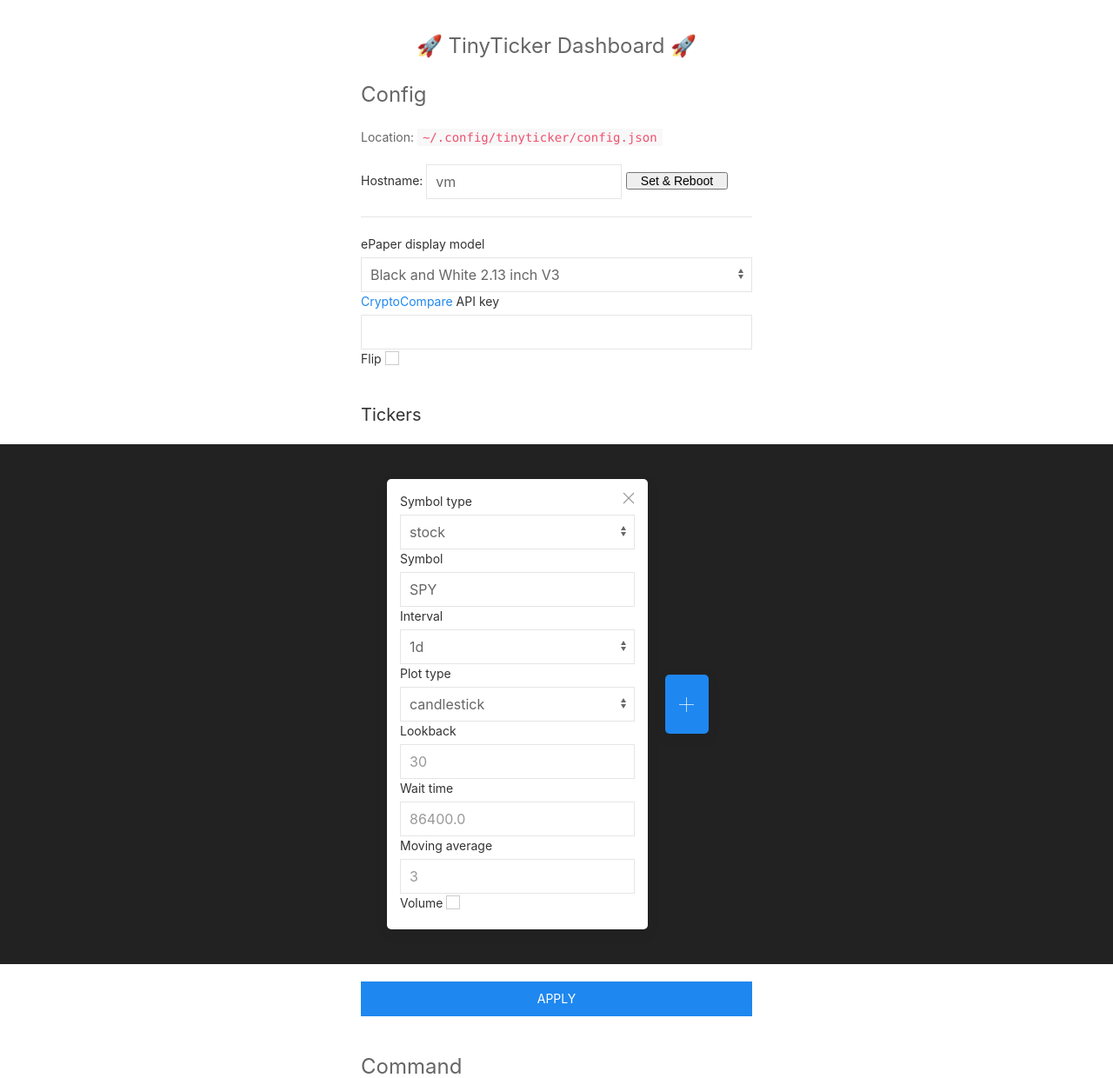
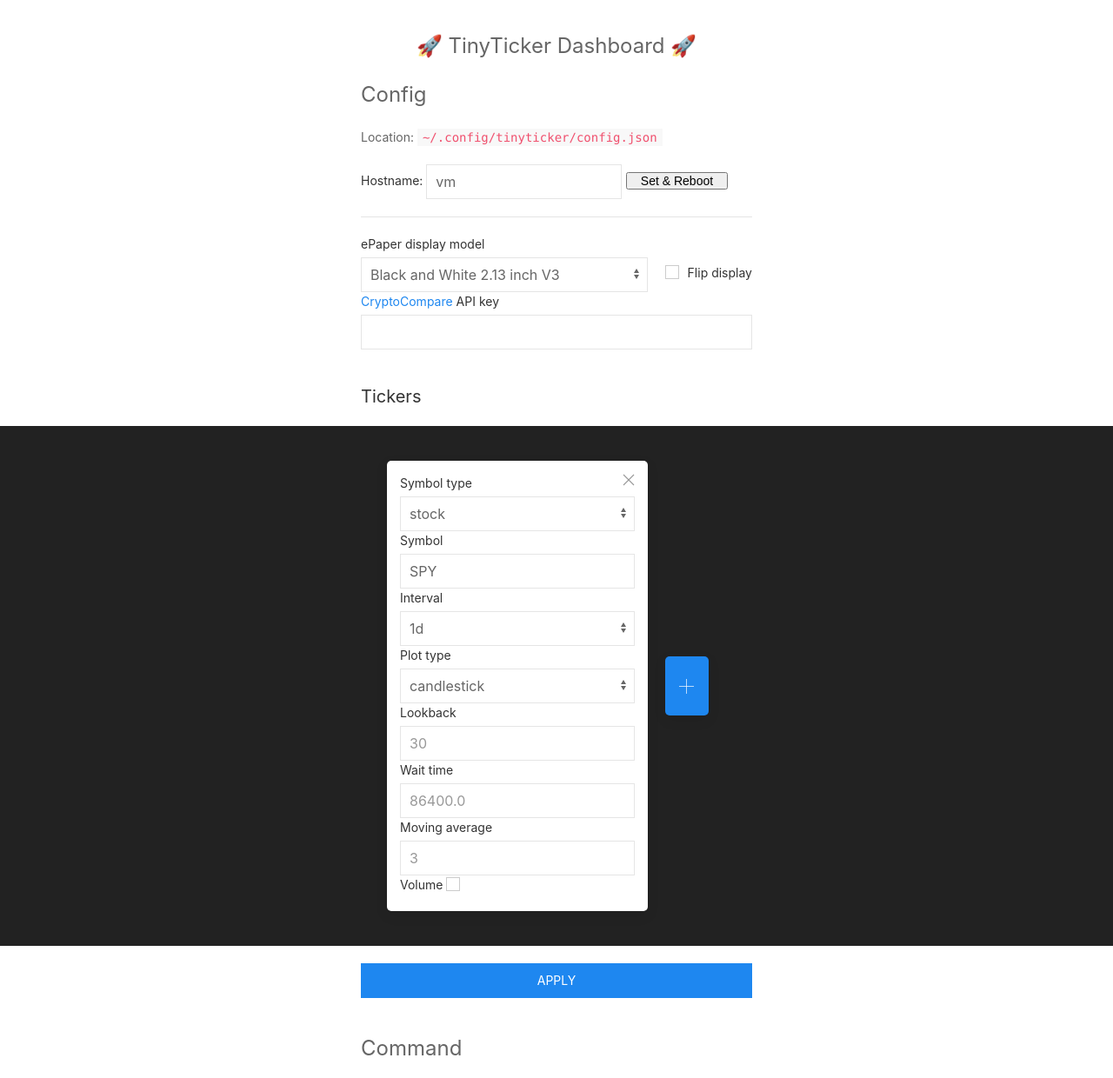
Before and after one commit to loiccoyle/tinyticker, a Flask app: page / in a window 1280 px wide. Shown: the top 1240 px of the page at 87% size. Run offline with Flask 2, Linux system fonts and the light colour scheme; data that the repository does not hold is empty.

Commit message:
better flip button location

```diff
--- a/tinyticker/web/templates/index.html
+++ b/tinyticker/web/templates/index.html
@@ -42,6 +42,7 @@
             <div class="uk-grid uk-grid-small">
               <div class="uk-width-1-1">
                 <label class="uk-form-label" for="epd_model">ePaper display model</label>
+                <div class="uk-flex uk-flex-middle">
                   <select class="uk-select" id="epd_model" name="epd_model">
                     {%- for epd_model_option in epd_model_options %}
                     {%- if epd_model_option.name == epd_model %}
@@ -51,9 +52,10 @@
                     {%- endif %}
                     {%- endfor %}
                   </select>
+                  <label class="uk-form-label uk-flex-none uk-margin-left" for="flip"><input class="uk-checkbox uk-margin-small-right" type="checkbox" id="flip" name="flip" {% if flip | default(False) %}checked{% endif %}>Flip display</label>
+                </div>
                 <label class="uk-form-label" for="api_key"><a href="https://min-api.cryptocompare.com/pricing">CryptoCompare</a> API key</label>
                 <input class="uk-input" type="text" id="api_key" name="api_key" {% if api_key %} value="{{api_key}}" {% endif %}>
-                <label class="uk-form-label" for="flip">Flip <input class="uk-checkbox" type="checkbox" id="flip" name="flip" {% if flip | default(False) %}checked{% endif %}></label>
                 <h4>Tickers</h4>
                 <div class="container uk-background-secondary uk-flex uk-flex-row uk-flex-middle uk-padding uk-flex-left uk-flex-center@m" style="overflow-x: auto; position: relative; box-sizing: border-box; width:100vw; left: calc(-50vw + 50%);">
                 {%- for ticker in tickers %}
```
Lines whose indentation alone changed are shown as unchanged.
